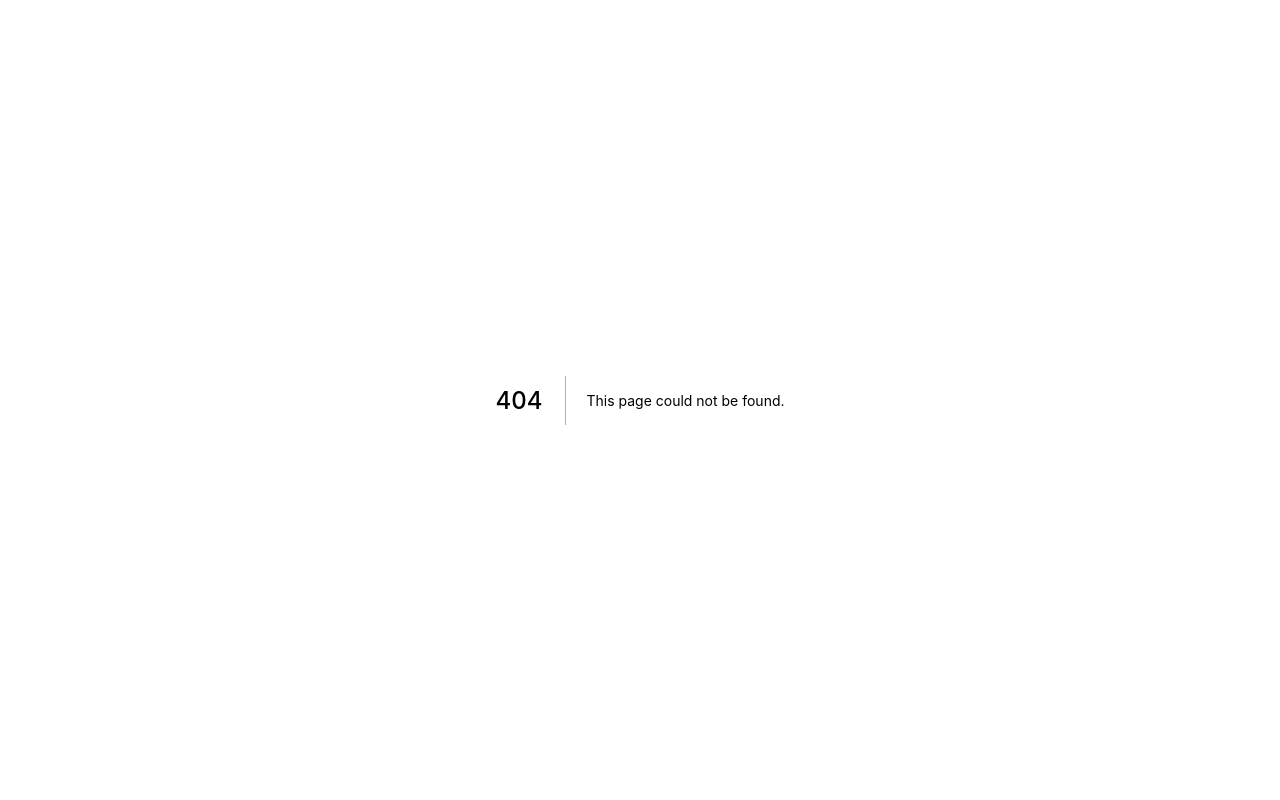
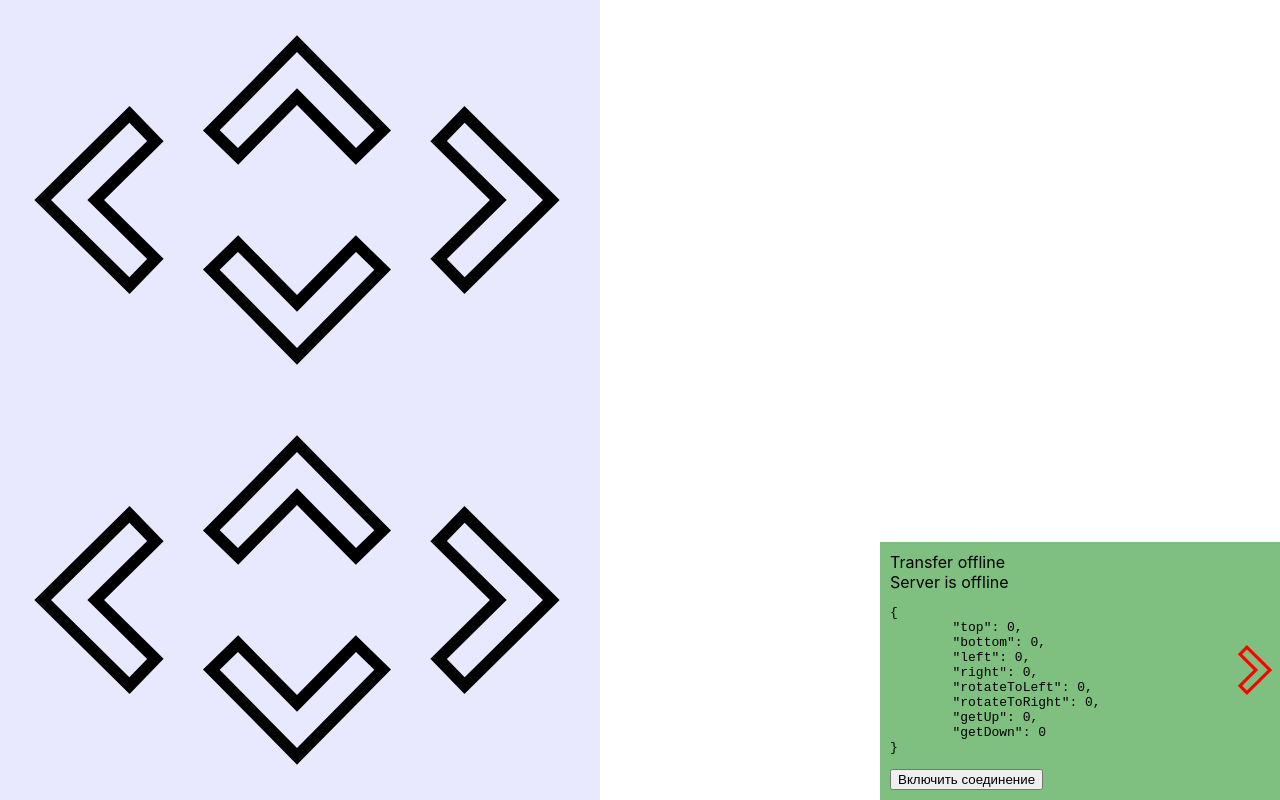
Before and after one commit to bulayevmoscow/karim_mashinki, a Next.js app: page /2 in a window 1280 px wide. Before the commit this address had no page. Built offline with nearby package versions, Linux system fonts and the light colour scheme; no server answers.

Commit message:
working with socketio

```diff
--- a/package.json
+++ b/package.json
@@ -7,7 +7,8 @@
     "build": "next build",
     "start": "next start",
     "buildAndStart": "next build && next start",
-    "go80port": "next build && next start -p 80"
+    "go80port": "next build && next start -p 80",
+    "custom": "node server.js"
   },
   "dependencies": {
     "express": "^4.17.1",
@@ -16,7 +17,8 @@
     "next-optimized-images": "^2.6.2",
     "react": "17.0.2",
     "react-dom": "17.0.2",
-    "sass": "^1.32.12"
+    "sass": "^1.32.12",
+    "socket.io-client": "^4.1.1"
   },
   "devDependencies": {
     "@babel/plugin-proposal-throw-expressions": "^7.12.13",
--- /dev/null
+++ b/pages/2.js
@@ -0,0 +1,65 @@
+import { useState, useEffect } from 'react'
+// import Joystick from 'model/joystick'
+import Arrows from '../model/arrow'
+import DebugPanel from '../model/debugPanel'
+import styles from '../pagesStyles/karim.module.sass'
+import { io } from 'socket.io-client'
+
+const main = () => {
+  const [status, setStatus] = useState({});
+  const [socket, setSocket] = useState(false);
+  const [showDebug, setShowDebug] = useState(true)
+  const [transfer, setTransfer] = useState(false)
+
+  let [position, setPosition] = useState({
+    top: 0,
+    bottom: 0,
+    left: 0,
+    right: 0,
+    rotateToLeft: 0,
+    rotateToRight: 0,
+    getUp: 0,
+    getDown: 0
+  })
+
+  const positionHandler = (dir, press) => {
+    // TODO Сделать обработчик чтобы снизить нагрузку на CPU
+    setPosition(prev => {
+      return {
+        ...prev, ...{ [dir]: (press) ? 100 : 0 }
+      }
+    })
+
+  }
+
+  useEffect(() => {
+      const socketIo = io()
+      socketIo.on('connect', () => {})
+      socketIo.on('now', data => console.log(data))
+  }, [])
+
+  useEffect(() => {
+    if (!transfer) {
+      return
+    }
+    // const sendDataHandler = pushData.bind(null, position, setStatus);
+    // sendDataHandler()
+    // const interval = window.setInterval(sendDataHandler, (status) ? 150 : 300)
+    // console.log(position)
+    return () => {
+      // sendDataHandler()
+      // window.clearInterval(interval)
+    }
+  }, [position, transfer])
+
+  return (
+    <div className={styles.main}>
+      <Arrows position={{ position, positionHandler }} type={'arrowsTBRL'}/>
+      <Arrows position={{ position, positionHandler }} type={'arrowsXY'}/>
+      <DebugPanel show={{ showDebug, setShowDebug }} json={position} transfer={transfer} switchConnect={setTransfer}
+                  />
+    </div>
+  )
+}
+
+export default main
```
Also changed, not shown: server.js (+20 -21 lines), 1 other file (tests, documents, lock files or other folders).
